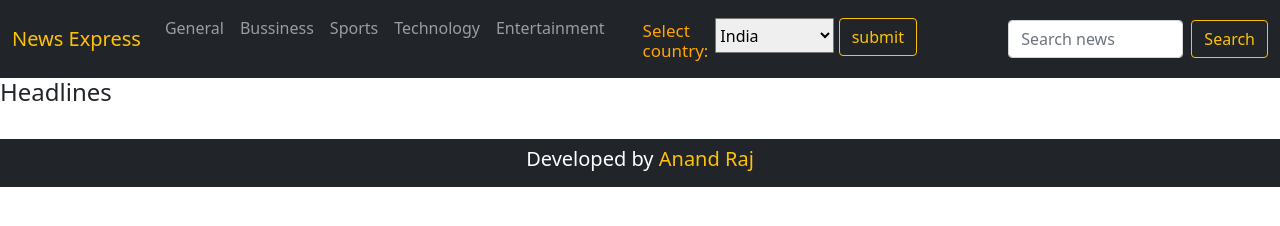
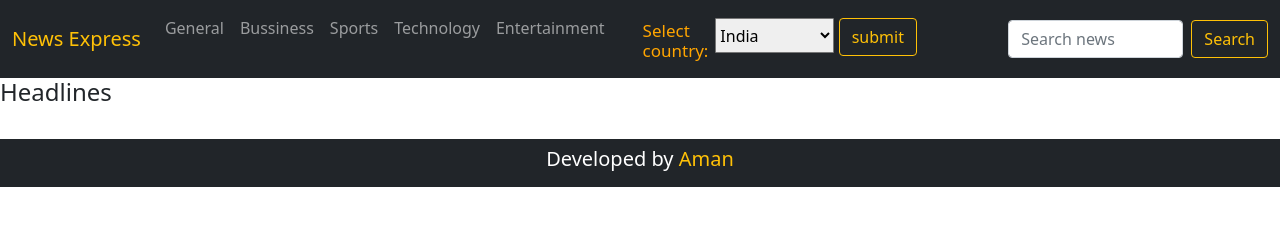
Before and after one commit to India-Abhishek/NEWS-Website, a plain HTML site: page index.html in a window 1280 px wide. Drawn offline with nearby package versions, Linux system fonts and the light colour scheme; no server answers.

Commit message:
Added new feature

```diff
--- a/index.html
+++ b/index.html
@@ -123,7 +123,7 @@
             <div>
                 <nav class="navbar navbar-expand-lg navbar-dark bg-dark mt-4">
                   <div class="container-fluid">
-                    <h5 class="text-white me-auto ms-auto">Developed by <span class="text-warning">Anand Raj</span></h5>
+                    <h5 class="text-white me-auto ms-auto">Developed by <span class="text-warning">Aman </span></h5>
                   </div>
                 </nav>
               </div>
```
